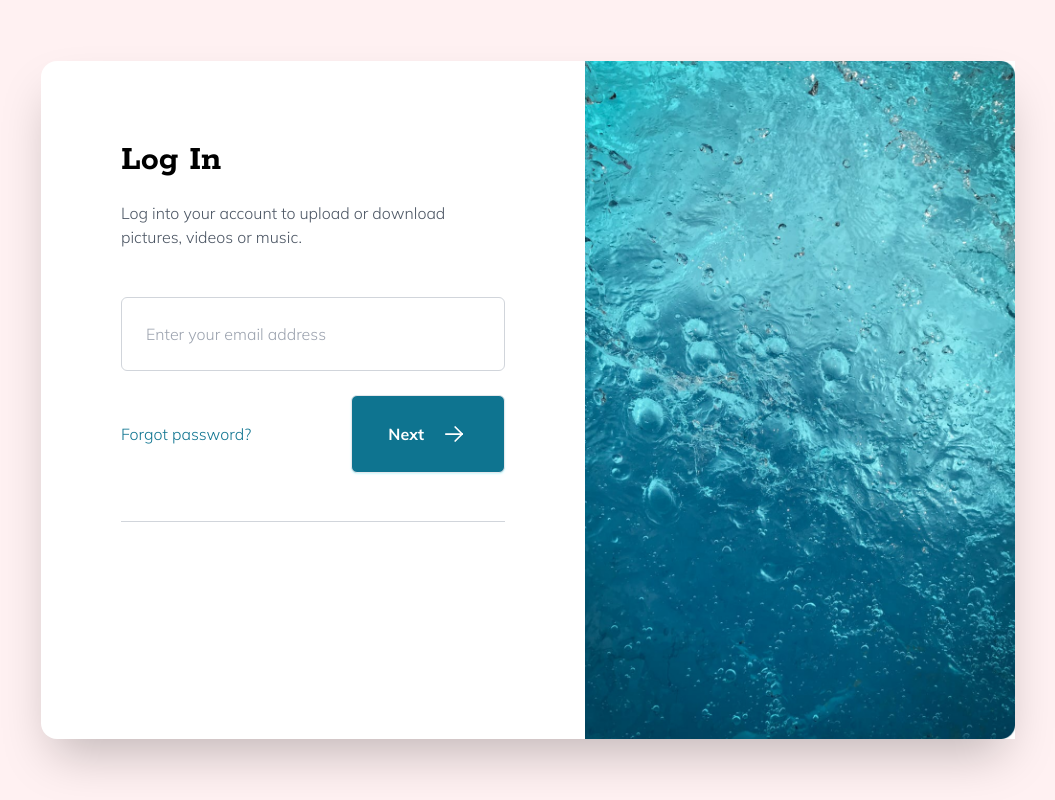
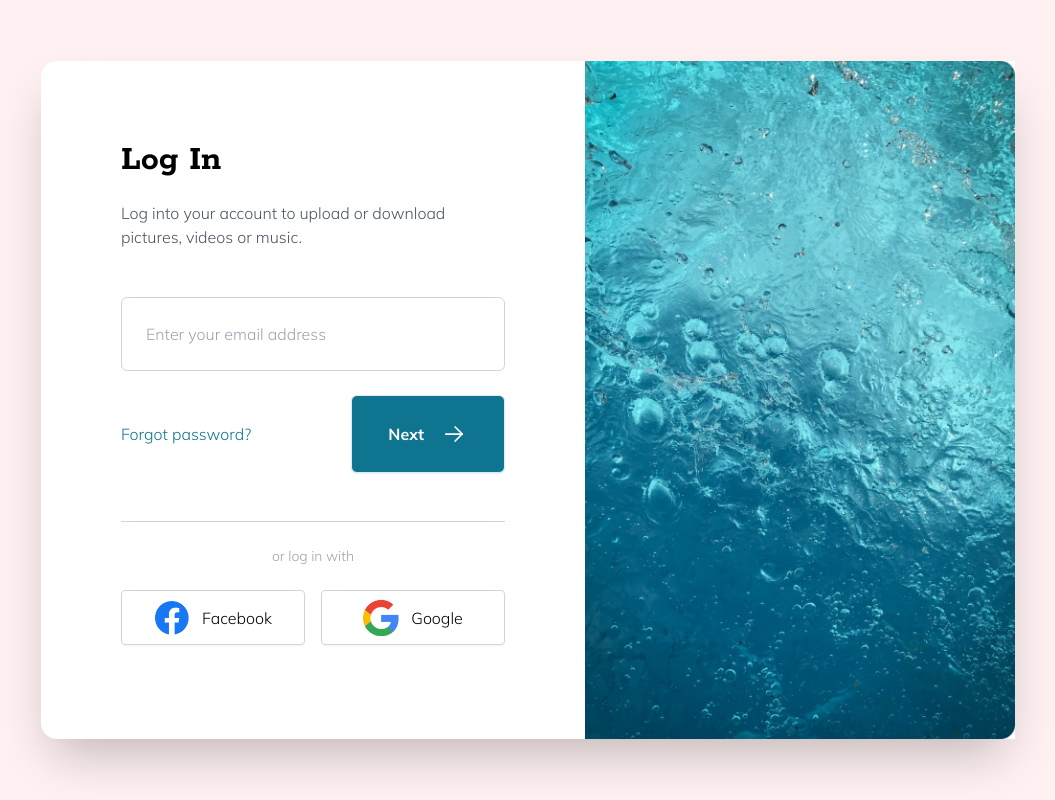
Before and after one commit to CJR85/login-modal, a plain HTML site: page index.html in a window 1280 px wide. Shown: the whole page, without its empty margins (112-1167 px from the left). Drawn offline with nearby package versions, Linux system fonts and the light colour scheme.

Commit message:
Bottom buttons container

```diff
--- a/index.html
+++ b/index.html
@@ -73,6 +73,27 @@
           <!-- Border -->
           <div class="mt-12 border-b border-b-gray-300"></div>
           <!-- Bottom Content -->
+          <p class="py-6 text-sm font-thin text-center text-gray-400">
+            or log in with
+          </p>
+
+          <!-- Bottom Buttons Container -->
+          <div
+            class="flex flex-col space-x-0 space-y-6 md:flex-row md:space-x-4 md:space-y-0"
+          >
+            <button
+              class="flex items-center justify-center py-2 space-x-3 border border-gray-300 rounded shadow-sm hover:bg-opacity-30 hover:shadow-lg hover:-translate-y-0.5 transition duration-150 md:w-1/2"
+            >
+              <img src="images/facebook.png" alt="" class="w-9" />
+              <span class="font-thin">Facebook</span>
+            </button>
+            <button
+              class="flex items-center justify-center py-2 space-x-3 border border-gray-300 rounded shadow-sm hover:bg-opacity-30 hover:shadow-lg hover:-translate-y-0.5 transition duration-150 md:w-1/2"
+            >
+              <img src="images/google.png" alt="" class="w-9" />
+              <span class="font-thin">Google</span>
+            </button>
+          </div>
         </div>
         <!-- Right side -->
         <img src="images/image.jpg" alt="" class="w-[430px] hidden md:block" />
```
